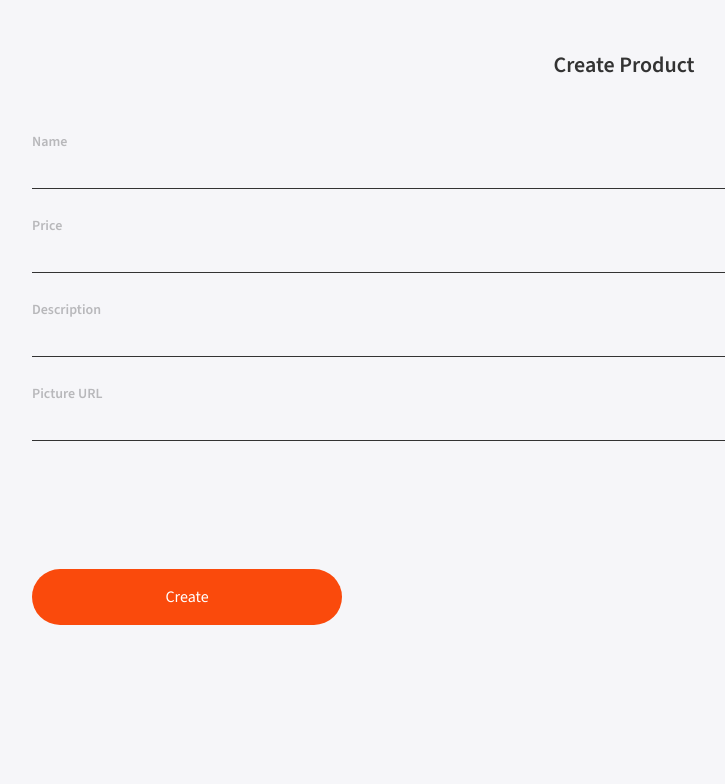
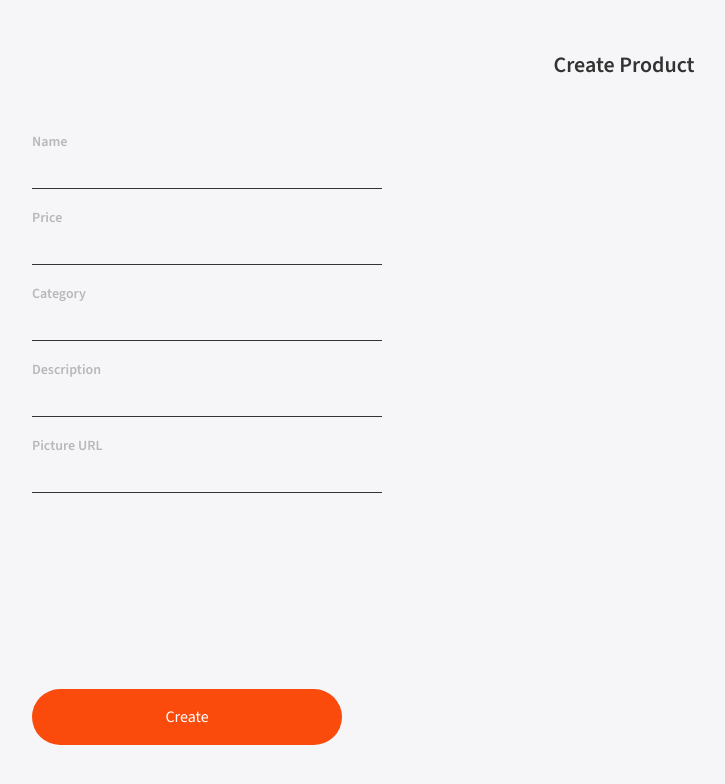
Before and after one commit to Amanda-Trigueros/Eatable2, a React (Vite) app: page /create in a window 1280 px wide. Shown: the top 784 px of the page, without its empty margins (16-741 px from the left). Built offline with nearby package versions, Linux system fonts and the light colour scheme.

Commit message:
feat: update create page

```diff
--- a/src/components/Input/styles.jsx
+++ b/src/components/Input/styles.jsx
@@ -8,7 +8,8 @@ export const StyledInput = styled("input")`
   display: block;
   padding: 0.25rem 0;
   font-size: 1.125rem;
-  width: 100%;
+  width: 21.875rem;
+  margin-bottom: 1rem;
   ::placeholder {
     opacity: 0.5;
   }
--- a/src/pages/create-page.jsx
+++ b/src/pages/create-page.jsx
@@ -1,8 +1,9 @@
-import { useState } from "react";
 import Input from "../components/Input";
 import styled from "@emotion/styled";
 import { colors } from "../styles/colors";
 import Button from "../components/Button/button";
+import { createProduct } from "../services/products-service";
+import { Link } from "react-router-dom";
 
 const PageTitle = styled.h1`
   font-size: 1.375rem;
@@ -14,11 +15,20 @@ const PageTitle = styled.h1`
 `;
 
 const StyledForm = styled.form`
+  width: 21.875rem;
   display: flex;
   flex-direction: column;
   flex-wrap: wrap;
   justify-content: space-between;
-  height: 55vh;
+  height: 80vh;
+`;
+
+const StyledInputContainer = styled.div`
+  display: flex;
+  flex-direction: column;
+  flex-wrap: wrap;
+  justify-content: space-between;
+
 `;
 
 const ContainerForm = styled.div`
@@ -33,19 +43,37 @@ const ButtonContainer = styled.div`
   background-color: ${colors.pallette.lightGray};
 `;
 
+const StyledLink = styled(Link)`
+  text-decoration: none;
+  color: ${colors.white};
+  text-align: center;
+
+  font-size: 1.125rem;
+  font-weight: 600;
+`;
+
 function CreateProduct() {
-  const { create } = useState();
+  async function handleSubmit(e) {
+    e.preventDefault();
+    const { name, price, category, description,  picture_url } = e.target.elements;
 
-  function handleSubmit(e) {
-    e.preventDefault();
-    const { name, price, description, picture } = e.target.elements;
-    const credentials = {
+
+    const productData = {
       name: name.value,
       price: price.value,
+      category: category.value,
       description: description.value,
-      picture: picture.value,
+      picture_url: picture_url.value,
     };
-    create(credentials);
+
+    console.log(productData)
+
+     try {
+       const response = await createProduct(productData);
+       console.log("Product created successfully:", response);
+     } catch (error) {
+       console.error("Error creating product:", error.message);
+     }
   }
 
   return (
@@ -53,22 +81,23 @@ function CreateProduct() {
       <PageTitle>Create Product </PageTitle>
       <ContainerForm>
         <StyledForm onSubmit={handleSubmit}>
-          <div>
-            <Input label={"Name"} name={"name"}></Input>
-            <br />
-            <Input label={"Price"} name={"price"}></Input>
-            <br />
-            <Input label={"Description"} name={"description"}></Input>
-            <br />
-            <Input label={"Picture URL"} name={"Picture"}></Input>
-            <br />
-          </div>
+          <StyledInputContainer>
+            <Input label={"Name"} type="text" name={"name"}></Input>
+            <Input label={"Price"} type="number" name={"price"}></Input>
+            <Input label={"Category"} name={"category"}></Input>
+            <Input
+              label={"Description"}
+              type="text"
+              name={"description"}
+            ></Input>
+            <Input label={"Picture URL"} name={"picture_url"}></Input>
+          </StyledInputContainer>
+          <ButtonContainer>
+            <Button type={"primary"} isFullWidth>
+              Create
+            </Button>
+          </ButtonContainer>
         </StyledForm>
-        <ButtonContainer>
-          <Button type={"primary"} isFullWidth>
-            Create
-          </Button>
-        </ButtonContainer>
       </ContainerForm>
     </div>
   );
```
